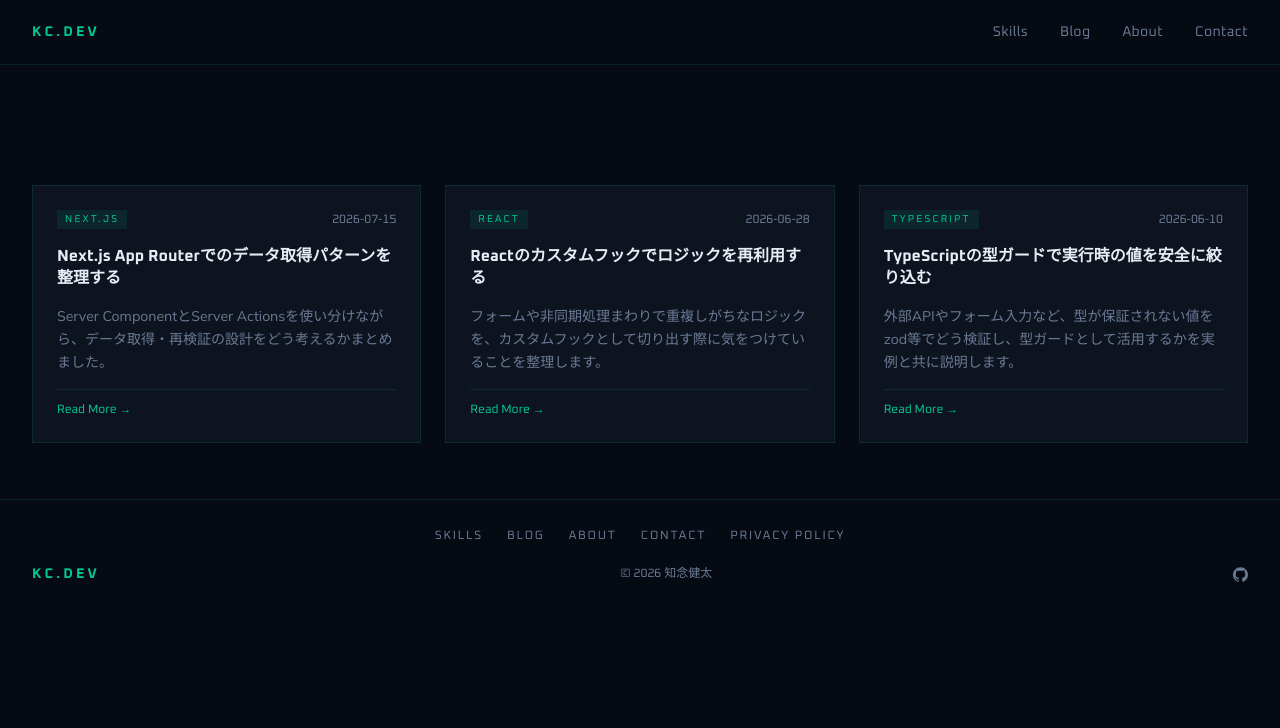
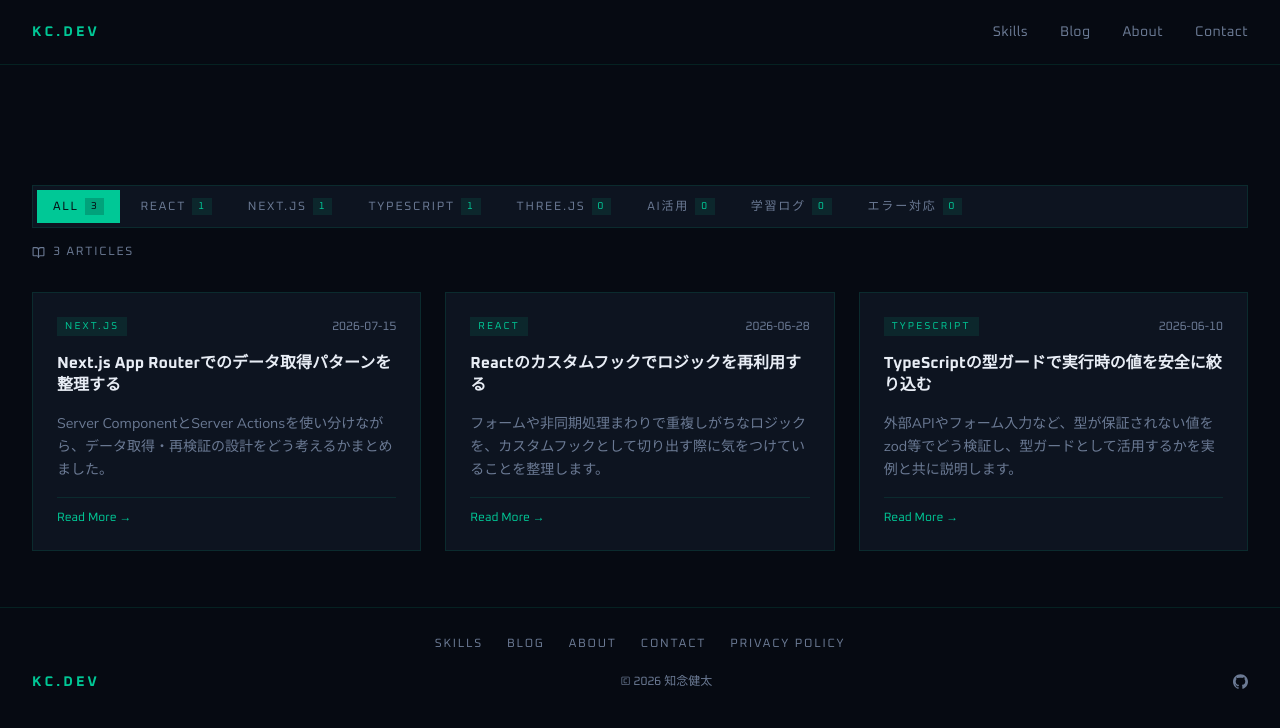
Before and after one commit to kenta-io/portfolio-site, a Next.js app: page /blog in a window 1280 px wide. Shown: the top 728 px of the page. Built offline with nearby package versions, Linux system fonts and the light colour scheme.

Commit message:
feat: add blog category filtering

```diff
--- a/src/app/blog/page.tsx
+++ b/src/app/blog/page.tsx
@@ -1,6 +1,12 @@
 import type { Metadata } from "next";
-import { getBlogPosts } from "@/lib/microcms";
+import { LuBookOpen } from "react-icons/lu";
+import {
+  type BlogCategory,
+  getBlogPosts,
+  slugToCategory,
+} from "@/lib/microcms";
 import { PostCard } from "@/components/blog/PostCard";
+import { CategoryFilter } from "@/components/blog/CategoryFilter";
 
 export const metadata: Metadata = {
   title: "ブログ",
@@ -8,12 +14,55 @@ export const metadata: Metadata = {
     "知念健太が技術的な学びや制作について書いているブログです。React / Next.js / TypeScriptなどの技術記事を中心に発信しています。",
 };
 
-export default async function BlogPage() {
-  const { posts } = await getBlogPosts();
+const ALL_CATEGORIES: BlogCategory[] = [
+  "React",
+  "Next.js",
+  "TypeScript",
+  "Three.js",
+  "AI活用",
+  "学習ログ",
+  "エラー対応",
+];
+
+async function getCategoryCounts(): Promise<Record<string, number>> {
+  const entries = await Promise.all(
+    ALL_CATEGORIES.map(async (category) => {
+      const { total } = await getBlogPosts({ category, limit: 9999 });
+
+      return [category, total] as const;
+    }),
+  );
+
+  return Object.fromEntries(entries);
+}
+
+type BlogPageProps = {
+  searchParams: Promise<{ category?: string }>;
+};
+
+export default async function BlogPage({ searchParams }: BlogPageProps) {
+  const { category: categorySlug } = await searchParams;
+  const category = categorySlug ? slugToCategory(categorySlug) : undefined;
+  const [{ posts, total }, counts] = await Promise.all([
+    getBlogPosts({ category }),
+    getCategoryCounts(),
+  ]);
 
   return (
     <section className="pt-16">
       <div className="mx-auto max-w-[1280px] px-4 py-14 md:px-6 lg:px-8">
+        <div className="mb-8 flex flex-col gap-4">
+          <CategoryFilter
+            activeCategory={category}
+            counts={counts}
+            totalCount={total}
+          />
+          <span className="font-heading text-xs uppercase tracking-[0.15em] text-muted-foreground flex gap-2 items-center">
+            <LuBookOpen size={13} />
+            {total} article{total !== 1 ? "s" : ""}
+          </span>
+        </div>
+
         <div className="grid grid-cols-1 gap-4 md:grid-cols-2 md:gap-6 lg:grid-cols-3">
           {posts.map((post) => (
             <PostCard key={post.id} post={post} />
--- /dev/null
+++ b/src/components/blog/CategoryFilter/index.tsx
@@ -0,0 +1,81 @@
+import { clsx } from "clsx";
+import Link from "next/link";
+import { type BlogCategory, categoryToSlug } from "@/lib/microcms";
+
+const CATEGORIES: BlogCategory[] = [
+  "React",
+  "Next.js",
+  "TypeScript",
+  "Three.js",
+  "AI活用",
+  "学習ログ",
+  "エラー対応",
+];
+
+type CategoryFilterProps = {
+  activeCategory?: BlogCategory;
+  counts: Record<string, number>;
+  totalCount: number;
+};
+
+export function CategoryFilter({
+  activeCategory,
+  counts,
+  totalCount,
+}: CategoryFilterProps) {
+  return (
+    <div className="flex flex-wrap items-center gap-1 border border-border bg-card p-1">
+      <FilterChip
+        href="/blog"
+        label="All"
+        count={totalCount}
+        isActive={!activeCategory}
+      />
+      {CATEGORIES.map((category) => (
+        <FilterChip
+          key={category}
+          href={`/blog?category=${categoryToSlug(category)}`}
+          label={category}
+          count={counts[category] ?? 0}
+          isActive={activeCategory === category}
+        />
+      ))}
+    </div>
+  );
+}
+
+function FilterChip({
+  href,
+  label,
+  count,
+  isActive,
+}: {
+  href: string;
+  label: string;
+  count: number;
+  isActive: boolean;
+}) {
+  return (
+    <Link
+      href={href}
+      className={clsx(
+        "font-heading flex items-center gap-1.5 px-3 py-2 text-xs uppercase tracking-[0.15em] transition-all md:px-4",
+        isActive
+          ? "bg-accent text-accent-foreground"
+          : "bg-transparent text-muted-foreground",
+      )}
+    >
+      {label}
+      <span
+        className={clsx(
+          "px-1.5 py-0.5 text-[10px]",
+          isActive
+            ? "bg-background/20 text-accent-foreground"
+            : "bg-accent/10 text-accent",
+        )}
+      >
+        {count}
+      </span>
+    </Link>
+  );
+}
--- a/src/components/blog/PostCard/index.tsx
+++ b/src/components/blog/PostCard/index.tsx
@@ -1,5 +1,5 @@
 import Link from "next/link";
-import type { BlogPost } from "@/lib/microcms";
+import { categoryToSlug, type BlogPost } from "@/lib/microcms";
 
 type PostCardProps = {
   post: BlogPost;
@@ -9,9 +9,12 @@ export function PostCard({ post }: PostCardProps) {
   return (
     <article className="group flex flex-col gap-4 border border-border bg-card p-5 md:p-6">
       <div className="flex items-center justify-between gap-2">
-        <span className="font-heading bg-accent/10 px-2 py-0.5 text-[10px] uppercase tracking-[0.22em] text-accent">
+        <Link
+          href={`/blog?category=${categoryToSlug(post.category)}`}
+          className="font-heading bg-accent/10 px-2 py-0.5 text-[10px] uppercase tracking-[0.22em] text-accent transition-opacity hover:opacity-80"
+        >
           {post.category}
-        </span>
+        </Link>
         <time
           dateTime={post.publishedAt}
           className="font-heading shrink-0 text-xs text-muted-foreground"
--- a/src/lib/microcms.ts
+++ b/src/lib/microcms.ts
@@ -245,3 +245,23 @@ export async function getBlogPosts({
     total: sorted.length,
   };
 }
+
+const CATEGORY_SLUGS: Record<BlogCategory, string> = {
+  React: "react",
+  "Next.js": "nextjs",
+  TypeScript: "typescript",
+  "Three.js": "threejs",
+  AI活用: "ai",
+  学習ログ: "learning-log",
+  エラー対応: "error-handling",
+};
+
+export function categoryToSlug(category: BlogCategory): string {
+  return CATEGORY_SLUGS[category];
+}
+
+export function slugToCategory(slug: string): BlogCategory | undefined {
+  return (Object.entries(CATEGORY_SLUGS) as [BlogCategory, string][]).find(
+    ([, value]) => value === slug,
+  )?.[0];
+}
```
